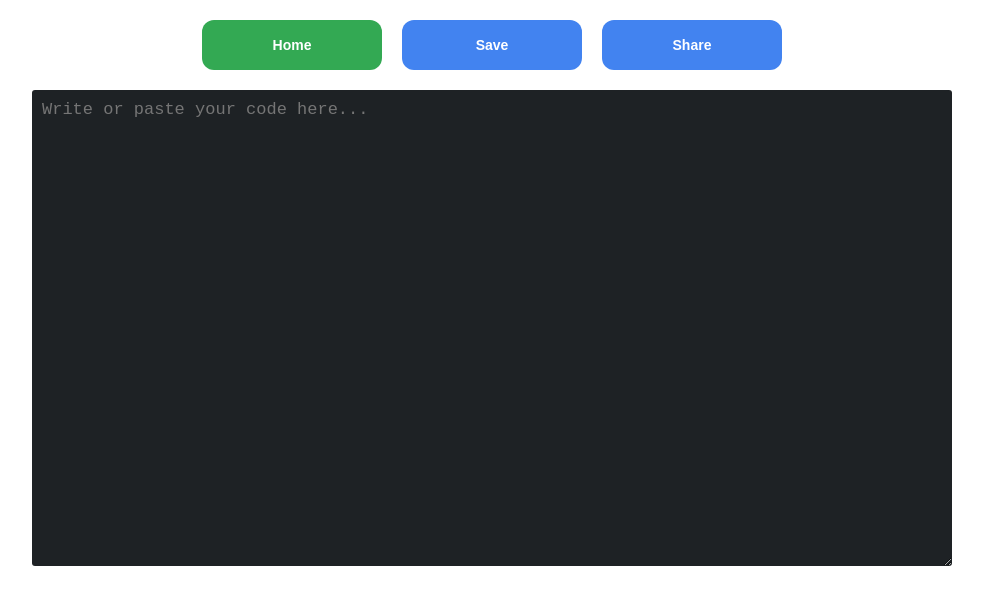
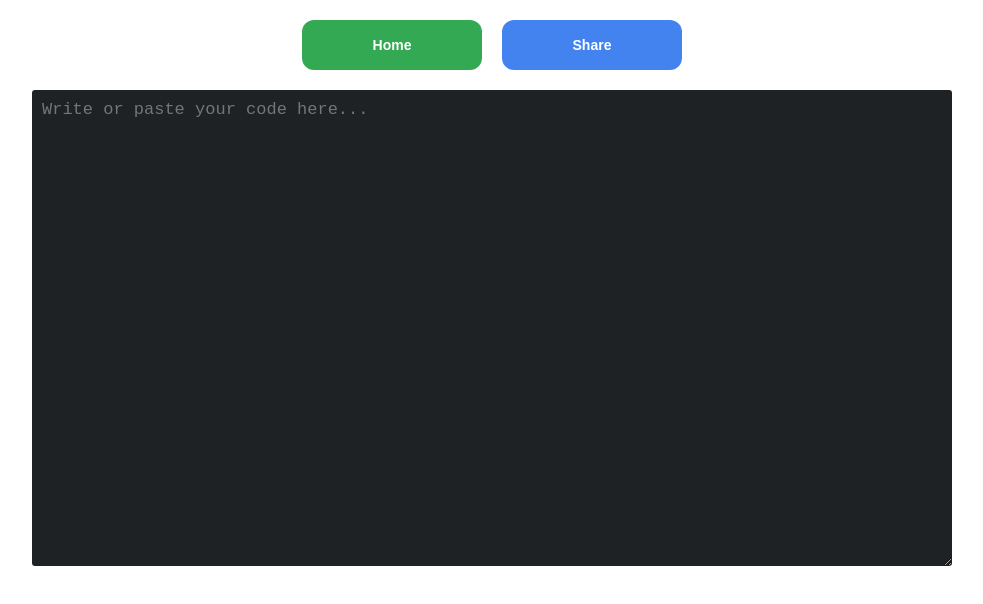
Before and after one commit to liya-oz/code-sharing, a React (Create React App) app in the folder project/: page /main in a window 1280 px wide. Shown: the top 604 px of the page, without its empty margins (148-1131 px from the left). Built offline with nearby package versions, Linux system fonts and the light colour scheme.

Commit message:
remove save btn

```diff
--- a/project/src/pages/MainPAge.js
+++ b/project/src/pages/MainPAge.js
@@ -13,7 +13,6 @@ const MainPage = () => {
         <Link to="/" style={{ textDecoration: "none" }}>
           <Button label="Home" className="home-button" />
         </Link>
-        <Button label="Save" />
         <Button label="Share" />
       </div>
       <CodeBox code={code} onUpdateCode={setCode} />
```
